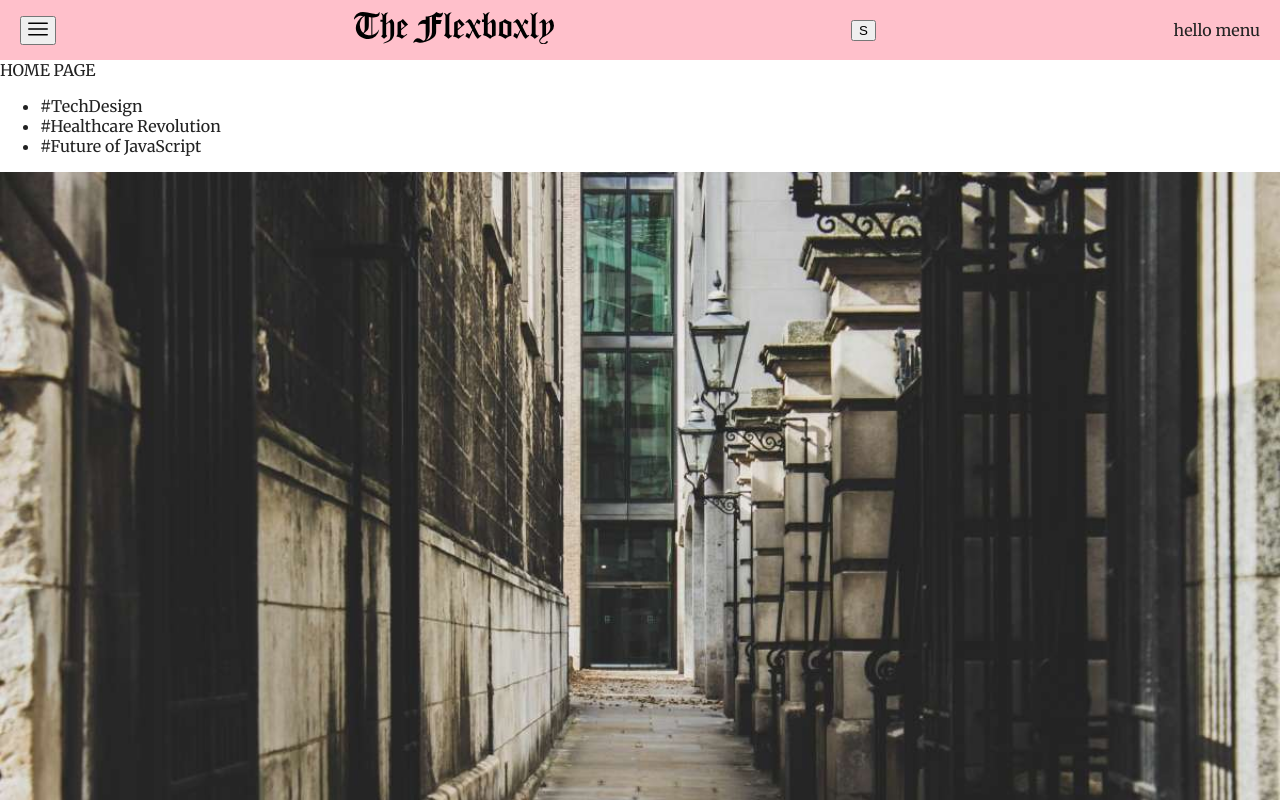
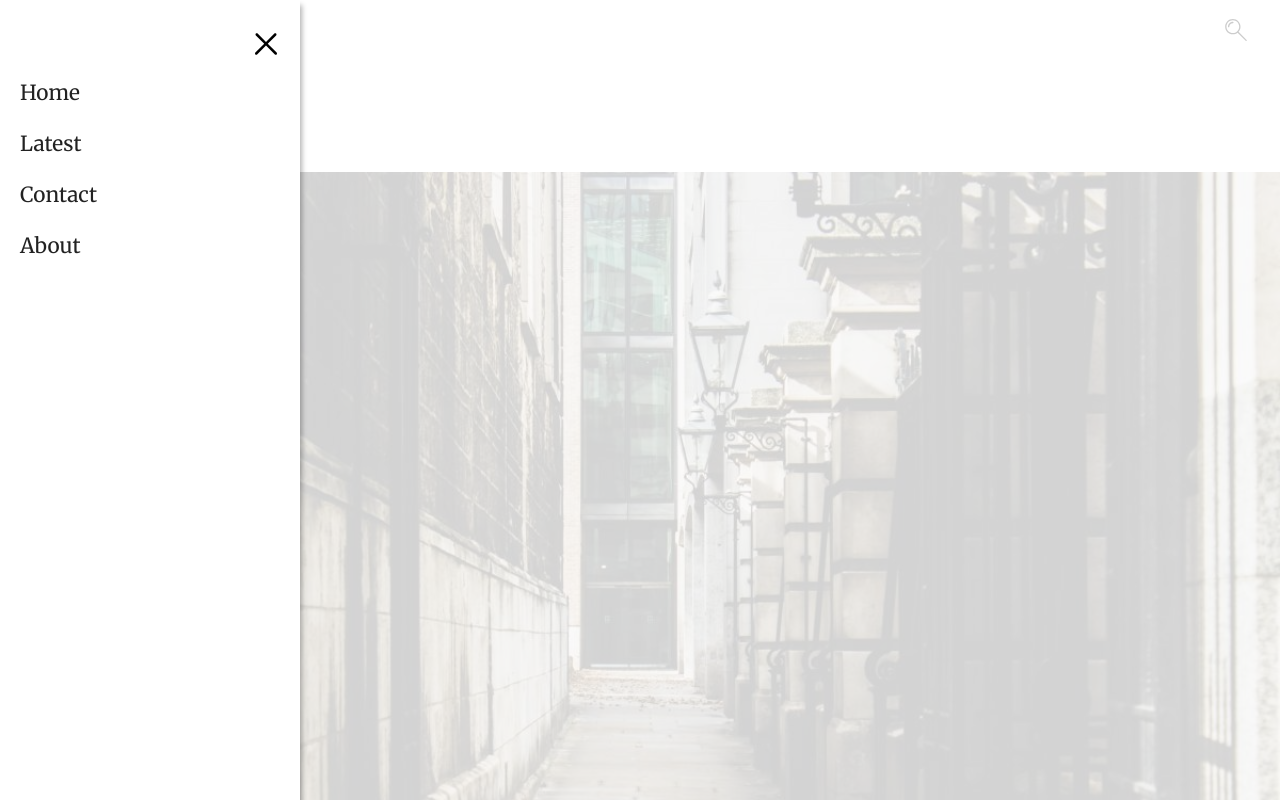
Before and after one commit to darkroom51/flexboxly-react, a React (Create React App) app: page / in a window 1280 px wide. Both pictures are taken after a click on the button 38 px from the left and 30 px from the top of the page. Shown: the top 800 px of the page. Built offline with nearby package versions, Linux system fonts and the light colour scheme.

Commit message:
add Havbar styles

```diff
--- a/src/components/Navbar/BackButton.js
+++ b/src/components/Navbar/BackButton.js
@@ -1,8 +1,12 @@
 import React from "react";
 import { withRouter } from "react-router-dom";
+import StyledIconButton from "../common/StyledIconButton";
+import Icon from "../../assets/icons/back.svg";
 
 const BackButton = ({ history }) => {
-  return <button onClick={() => history.goBack()}>B</button>;
+  return <StyledIconButton onClick={() => history.goBack()}>
+    <img src={Icon} alt="Back to list" />
+  </StyledIconButton>;
 };
 
 export default withRouter(BackButton);
--- a/src/components/Navbar/Logo.js
+++ b/src/components/Navbar/Logo.js
@@ -1,8 +1,14 @@
 import React from "react";
+import styled from "styled-components";
 import LogoSvg from "../../assets/icons/logo.svg";
 
+const StyledLogo = styled.img`
+  width: 15rem;
+  margin-left: 1.5rem;
+`;
+
 const Logo = () => {
-  return <div><img src={LogoSvg} alt="" style={{width: '200px'}} /></div>;
+  return <StyledLogo src={LogoSvg} alt="The Flexboxly" />;
 };
 
 export default Logo;
--- a/src/components/Navbar/MenuButton.js
+++ b/src/components/Navbar/MenuButton.js
@@ -1,13 +1,14 @@
 import React, { useContext } from "react";
 import { AppContext } from "../../context";
+import StyledIconButton from "../common/StyledIconButton";
 import Hamburger from "../../assets/icons/menu.svg";
 
 const MenuButton = () => {
   const { toggleMenu } = useContext(AppContext);
 
-  return <button onClick={toggleMenu}>
-    <img src={Hamburger} alt="" style={{width: '20px'}} />
-  </button>;
+  return <StyledIconButton onClick={toggleMenu}>
+    <img src={Hamburger} alt="Open Menu" />
+  </StyledIconButton>;
 };
 
 export default MenuButton;
--- a/src/components/Navbar/MenuDrawer.js
+++ b/src/components/Navbar/MenuDrawer.js
@@ -1,8 +1,65 @@
 import React from "react";
+import styled from "styled-components";
+import StyledIconButton from "../common/StyledIconButton";
+import Icon from "../../assets/icons/cancel.svg";
 
-const MenuDrawer = ({ menuOpened }) => {
+const StyledOverlay = styled.div`
+  position: fixed;
+  top: 0;
+  bottom: 0;
+  left: 0;
+  right: 0;
+  background-color: rgba(255, 255, 255, 0.8);
+  z-index: 100;
+`;
+
+const StyledDrawer = styled.div`
+  position: fixed;
+  top: 0;
+  bottom: 0;
+  left: 0;
+  width: 300px;
+  padding: 20px 10px;
+  background-color: rgba(255, 255, 255, 1);
+  box-shadow: ${({ theme }) => theme.lightShadow};
+  z-index: 101;
+`;
+
+const DummyMenu = styled.ul`
+  list-style: none;
+  padding:0;
+  margin:0;
+  margin-top: 5rem;
+
+  li {
+    font-size: 1.3em;
+    width:100%;
+    margin: 5px 0;
+    padding: 10px;
+  }
+
+  li:hover {
+    background: #efefef;
+  }
+`;
+
+const MenuDrawer = ({ menuOpened, toggleMenu }) => {
   if (menuOpened) {
-    return <div>hello menu</div>;
+    return (
+      <StyledOverlay>
+        <StyledDrawer>
+          <StyledIconButton onClick={toggleMenu} style={{float:'right'}}>
+            <img src={Icon} alt="Open Menu" />
+          </StyledIconButton>
+          <DummyMenu>
+            <li>Home</li>
+            <li>Latest</li>
+            <li>Contact</li>
+            <li>About</li>
+          </DummyMenu>
+        </StyledDrawer>
+      </StyledOverlay>
+    );
   }
 
   return null;
--- a/src/components/Navbar/Navbar.js
+++ b/src/components/Navbar/Navbar.js
@@ -7,27 +7,27 @@ import RightBtn from "./RightBtn";
 import MenuDrawer from "./MenuDrawer";
 
 const StyledHeader = styled.header`
-  position: fixed;
+  position: absolute;
   left: 0;
   top: 0;
   padding: 0 20px;
   width: 100%;
   height: ${({ theme }) => theme.menuOffset};
-  background-color: ${({ theme }) => theme.testPink};
+  background-color: ${({ theme }) => theme.mainWhite};
   display: flex;
-  justify-content: space-between;
+  justify-content: flex-start;
   align-items: center;
 `;
 
 const Navbar = () => {
-  const { page, menuOpened } = useContext(AppContext);
+  const { page, menuOpened, toggleMenu } = useContext(AppContext);
 
   return (
     <StyledHeader>
       <LeftBtn page={page} />
       <Logo />
       <RightBtn page={page} />
-      <MenuDrawer menuOpened={menuOpened} />
+      <MenuDrawer menuOpened={menuOpened} toggleMenu={toggleMenu} />
     </StyledHeader>
   );
 };
--- a/src/components/Navbar/RightBtn.js
+++ b/src/components/Navbar/RightBtn.js
@@ -1,9 +1,16 @@
 import React from "react";
+import styled from 'styled-components';
 import SearchButton from "./SearchButton";
 import ShareButton from "./ShareButton";
 
+const StyledDiv = styled.div`
+  margin-left: auto;
+`;
+
 const RightBtn = ({ page }) => {
-  return page === "home" ? <SearchButton /> : <ShareButton />;
+  return <StyledDiv>
+    {page === "home" ? <SearchButton /> : <ShareButton />}
+  </StyledDiv>
 };
 
 export default RightBtn;
--- a/src/components/Navbar/SearchButton.js
+++ b/src/components/Navbar/SearchButton.js
@@ -1,7 +1,11 @@
 import React from "react";
+import StyledIconButton from "../common/StyledIconButton";
+import Icon from "../../assets/icons/search.svg";
 
-const Search = () => {
-  return <button>S</button>;
+const SearchButton = () => {
+  return <StyledIconButton>
+    <img src={Icon} alt="Open Search Field" />
+  </StyledIconButton>;
 };
 
-export default Search;
+export default SearchButton;
--- a/src/components/Navbar/ShareButton.js
+++ b/src/components/Navbar/ShareButton.js
@@ -1,7 +1,11 @@
 import React from "react";
+import StyledIconButton from "../common/StyledIconButton";
+import Icon from "../../assets/icons/share.svg";
 
-const ShareButton = () => {
-  return <button>SH</button>;
+const SearchButton = () => {
+  return <StyledIconButton>
+    <img src={Icon} alt="Open Share Panel" />
+  </StyledIconButton>;
 };
 
-export default ShareButton;
+export default SearchButton;
--- /dev/null
+++ b/src/components/common/StyledIconButton.js
@@ -0,0 +1,21 @@
+// import React from "react";
+import styled from "styled-components";
+
+const StyledIconButton = styled.button`
+  display: inline-block;
+  background: transparent;
+  border: none;
+  width: 48px;
+  height: 48px;
+  color: ${({ theme }) => theme.mainBalck};
+  display: flex;
+  justify-content: center;
+  align-items: center;
+  cursor: pointer;
+
+  img {
+    width: 62%;
+  }
+`;
+
+export default StyledIconButton;
--- a/src/theme/theme.js
+++ b/src/theme/theme.js
@@ -8,7 +8,7 @@ export const theme = {
   menuOffset: "6rem",
   mainTransition: "all 0.3s linear",
   mainSpacing: "3px",
-  lightShadow: "2px 5px 3px 0px rgba(0, 0, 0, 0.5)",
+  lightShadow: "2px 5px 5px 0px rgba(0, 0, 0, 0.3)",
   darkShadow: "4px 10px 5px 0px rgba(0, 0, 0, 0.5)",
   fontSerif: "'Merriweather', serif",
   fontSans: "'Libre Franklin', sans-serif",
```
Also changed, not shown: src/assets/icons/search.svg (added).
